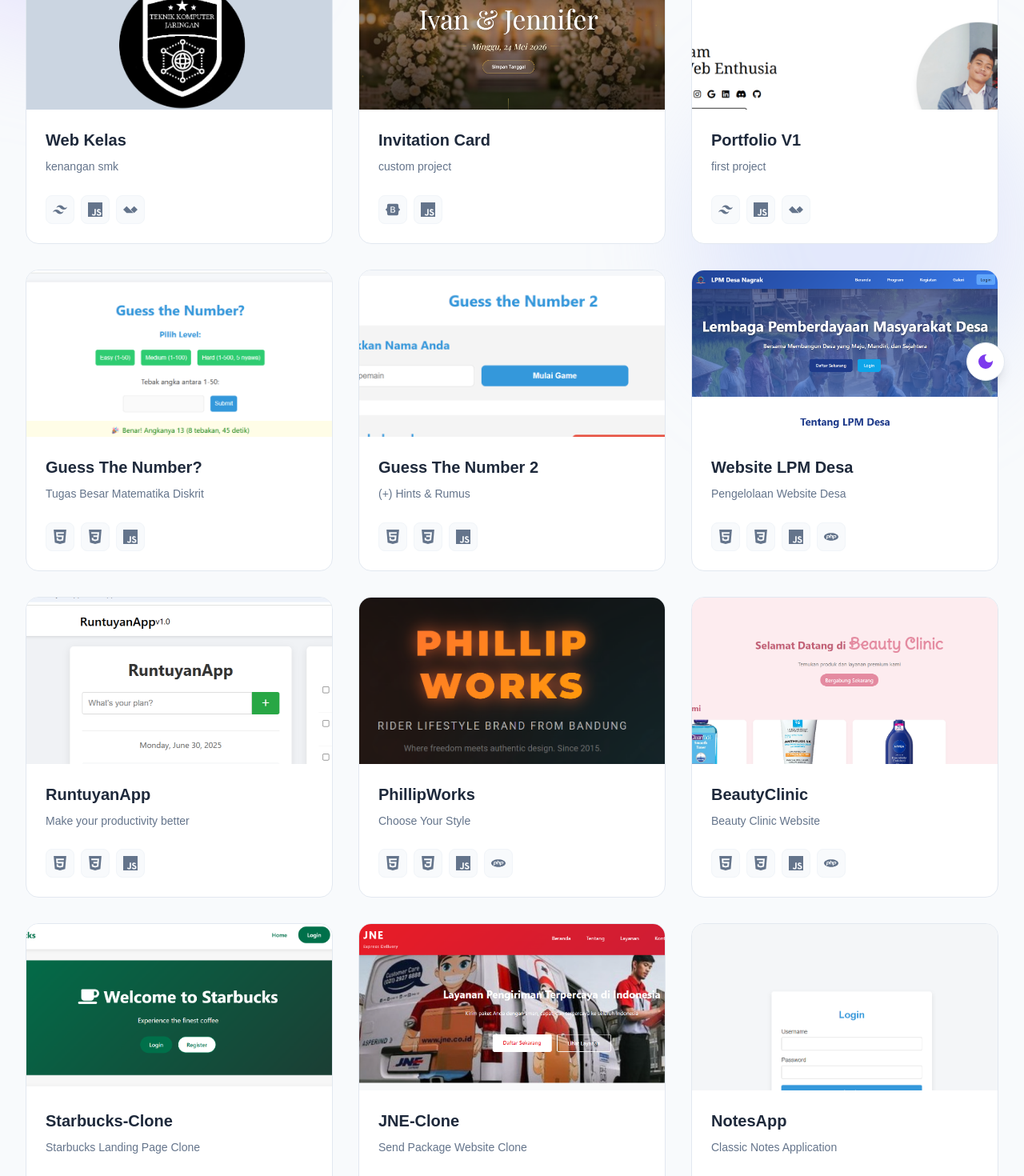
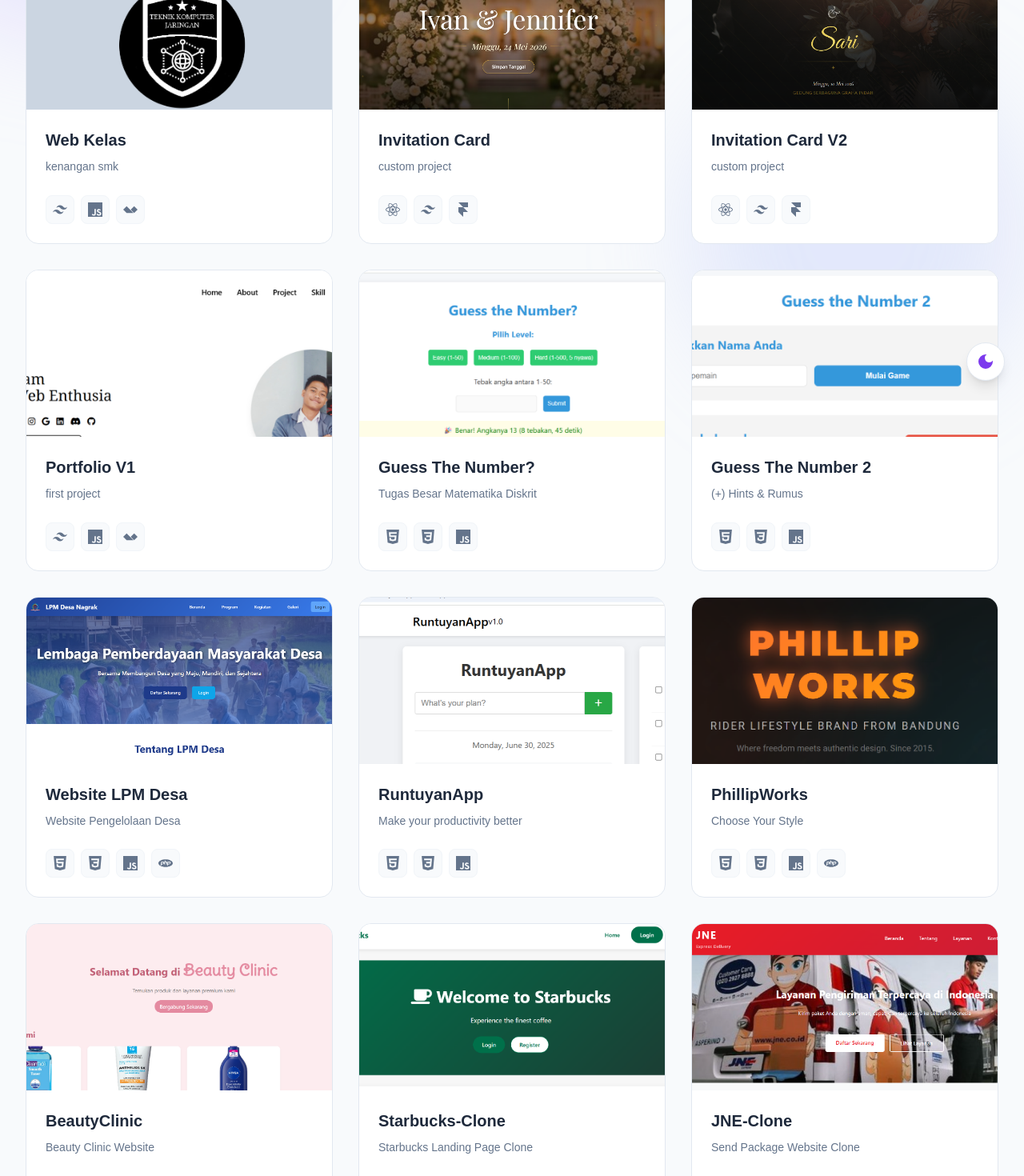
Before and after one commit to ivaraz/Portfolio-V2, a React (Vite) app: page /project in a window 1280 px wide. Shown: the part 300-1770 px from the top of the page at 80% size. Built offline with nearby package versions, Linux system fonts and the light colour scheme; a web font is replaced by a local one.

Commit message:
fix: fix projectCard

```diff
--- a/package.json
+++ b/package.json
@@ -11,10 +11,10 @@
   },
   "dependencies": {
     "aos": "^3.0.0-beta.6",
-    "framer-motion": "^12.5.0",
+    "framer-motion": "^12.38.0",
     "react": "^18.3.1",
     "react-dom": "^18.3.1",
-    "react-icons": "^5.5.0",
+    "react-icons": "^5.6.0",
     "react-router-dom": "^7.1.0"
   },
   "devDependencies": {
--- a/src/components/ProjectCard.tsx
+++ b/src/components/ProjectCard.tsx
@@ -7,6 +7,8 @@ import {
   SiHtml5,
   SiCss3,
   SiPhp,
+  SiReact,
+  SiFramer,
 } from "react-icons/si";
 import { IconType } from "react-icons";
 
@@ -19,6 +21,8 @@ const TechIconMap: Record<string, IconType> = {
   HTML: SiHtml5,
   CSS: SiCss3,
   PHP: SiPhp,
+  React: SiReact,
+  "Framer Motion": SiFramer,
 };
 
 export default function ProjectCard({
--- a/src/data/DataProject.ts
+++ b/src/data/DataProject.ts
@@ -13,9 +13,17 @@ const dataProject: ProjectItem[] = [
     photo: "../assets/photos/cp2.png",
     title: "Invitation Card",
     description: "custom project",
-    tech: ["Bootstrap", "JavaScript"],
+    tech: ["React", "TailwindCSS", "Framer Motion"],
     link: "https://ivaraz.github.io/undangan/",
     animate: "fade-left",
+  },
+  {
+    photo: "../assets/photos/cp12.png",
+    title: "Invitation Card V2",
+    description: "custom project",
+    tech: ["React", "TailwindCSS", "Framer Motion"],
+    link: "https://ivaraz.github.io/undangan-v2",
+    animate: "fade-right",
   },
   {
     photo: "../assets/photos/cp4.png",
@@ -44,7 +52,7 @@ const dataProject: ProjectItem[] = [
   {
     photo: "../assets/photos/cp13.png",
     title: "Website LPM Desa",
-    description: "Pengelolaan Website Desa",
+    description: "Website Pengelolaan Desa",
     tech: ["HTML", "CSS", "JavaScript", "PHP"],
     link: "https://ivaraz.gt.tc/",
     animate: "fade-right",
@@ -89,14 +97,6 @@ const dataProject: ProjectItem[] = [
     link: "https://alvingustiara.xo.je/",
     animate: "fade-right",
   },
-  {
-    photo: "../assets/photos/cp12.png",
-    title: "NotesApp",
-    description: "Classic Notes Application",
-    tech: ["HTML", "CSS", "JavaScript", "PHP"],
-    link: "https://miralsetiawan.gt.tc/",
-    animate: "fade-right",
-  },
 ];
 
 export default dataProject;
```
Also changed, not shown: public/assets/photos/cp12.png, 1 other file (tests, documents, lock files or other folders).
